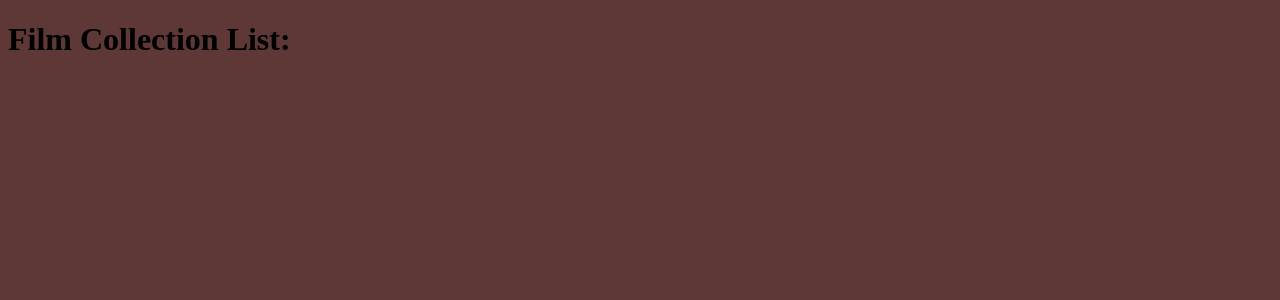
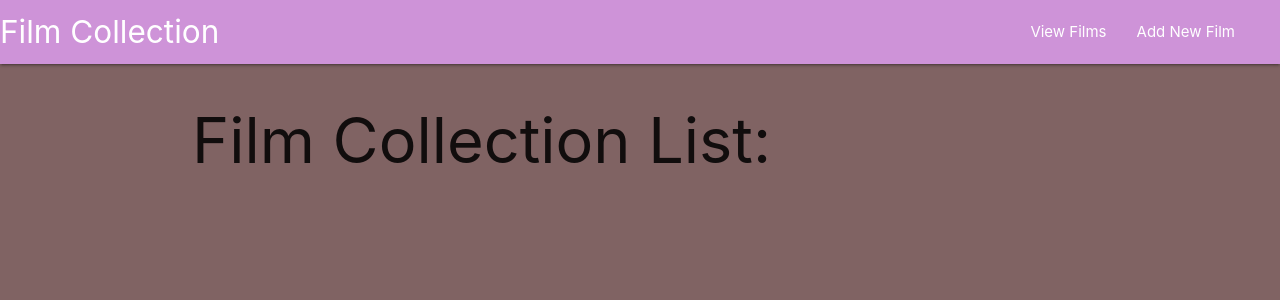
Before and after one commit to mluckster/film-collection, a Django app: page /films/ in a window 1280 px wide. Shown: the top 300 px of the page. Run offline with Django 4.2, Linux system fonts and the light colour scheme; data that the repository does not hold is empty.

Commit message:
add crud

```diff
--- a/main_app/models.py
+++ b/main_app/models.py
@@ -1,7 +1,11 @@
 from django.db import models
+from django.urls import reverse
 
 # Create your models here.
 class Film(models.Model):
     title = models.CharField(max_length = 200)
     release_year = models.IntegerField()
     director = models.CharField(max_length = 100)
+
+    def get_absolute_url(self):
+        return reverse('film_detail', kwargs= { 'film_id': self.id })
--- a/main_app/static/css/styles.css
+++ b/main_app/static/css/styles.css
@@ -1,3 +1,8 @@
 body {
-    background-color: rgb(94, 55, 55);
+    background-color: rgb(128, 99, 99);
 }
+
+a {
+    text-decoration: none;
+    color: black;
+}
--- a/main_app/templates/base.html
+++ b/main_app/templates/base.html
@@ -7,10 +7,24 @@
     <meta http-equiv="X-UA-Compatible" content="IE=edge">
     <meta name="viewport" content="width=device-width, initial-scale=1.0">
     <link rel="stylesheet" href="{% static 'css/styles.css' %}">
+     <link rel="stylesheet" href="https://cdnjs.cloudflare.com/ajax/libs/materialize/1.0.0/css/materialize.min.css">
+     <script src="https://cdnjs.cloudflare.com/ajax/libs/materialize/1.0.0/js/materialize.min.js"></script>
     <title>Document</title>
 </head>
 <body>
-    {% block content %}
-    {% endblock %}
+
+<nav>
+    <div class="nav-wrapper purple lighten-3">
+        <a href="#" class="brand-logo">Film Collection</a>
+        <ul class="right">
+            <li><a href="{% url 'films_index' %}">View Films</a></li>
+            <li><a href="{% url 'films_create' %}">Add New Film</a></li>
+        <li><a href=""></a></li>
+        </ul>
+    </div>
+</nav>
+
+{% block content %}
+{% endblock %}
 </body>
 </html>
--- a/main_app/templates/films/index.html
+++ b/main_app/templates/films/index.html
@@ -1,23 +1,22 @@
 {% extends 'base.html' %}
 {% block content %}
 
-<h1>
-    Film Collection List:
-    <br>
-</h1>
 
-{% for film in  films%}
-<p>
-    Film name: {{ film.title }}
-</p>
-<p>
-    Release Year: {{ film.release_year }}
-</p>
-<p>
-    Director: {{ film.director }}
-</p>
+<div class="container">
+    <h1>
+        Film Collection List:
+        <br>
+    </h1>
 
-
-{% endfor %}
+    {% for film in  films%}
+    <a href="{% url 'film_detail' film.id %}" class="card">
+        <div class="card-panel col s12 purple lighten-3 hoverable black-text">
+            <h5 class="black-text">{{ film.title }}</h3>
+                <a href="{% url 'film_update' film.id %}" class="waves-effect waves-light btn-small">Update Info</a>
+            <a href="{% url 'film_delete' film.id %}" class="waves-effect waves-light btn-small">DELETE THIS</a>
+        </div>
+    </a>
+    {% endfor %}
+</div>
 
 {% endblock %}
--- a/main_app/urls.py
+++ b/main_app/urls.py
@@ -4,4 +4,8 @@ from . import views
 urlpatterns = [
     path('', views.home, name='home'),
     path('films/', views.films_index, name='films_index'),
+    path('films/<int:film_id>/', views.film_detail, name='film_detail'),
+    path('films/create/', views.FilmCreate.as_view(), name="films_create"),
+    path('films/<int:pk>/delete/', views.FilmDelete.as_view(), name='film_delete'),
+    path('film/<int:pk>/update/', views.FilmUpdate.as_view(), name='film_update')
 ]
--- a/main_app/views.py
+++ b/main_app/views.py
@@ -1,4 +1,5 @@
 from django.shortcuts import render
+from django.views.generic.edit import CreateView, UpdateView, DeleteView
 from .models import Film
 
 # Create your views here.
@@ -8,3 +9,19 @@ def home(request):
 def films_index(request):
     films = Film.objects.all()
     return render(request, 'films/index.html', { 'films' : films })
+
+def film_detail(request, film_id):
+    film = Film.objects.get(id=film_id)
+    return render(request, 'films/detail.html', { 'film': film })
+
+class FilmCreate(CreateView):
+    model = Film
+    fields = '__all__'
+
+class FilmUpdate(UpdateView):
+    model = Film
+    fields = '__all__'
+
+class FilmDelete(DeleteView):
+    model = Film
+    success_url = '/films/'
```
Also changed, not shown: main_app/templates/films/detail.html (added, +12 -0 lines), main_app/templates/main_app/film_confirm_delete.html (added, +13 -0 lines), main_app/templates/main_app/film_form.html (added, +19 -0 lines).
